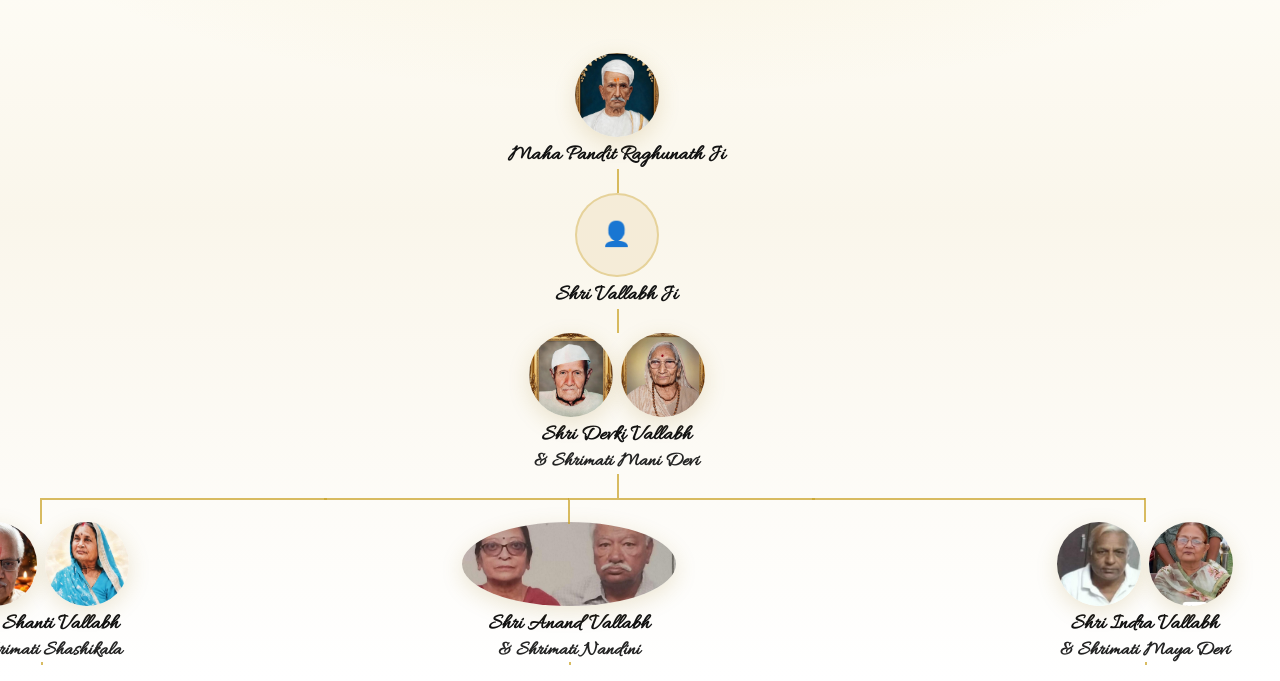
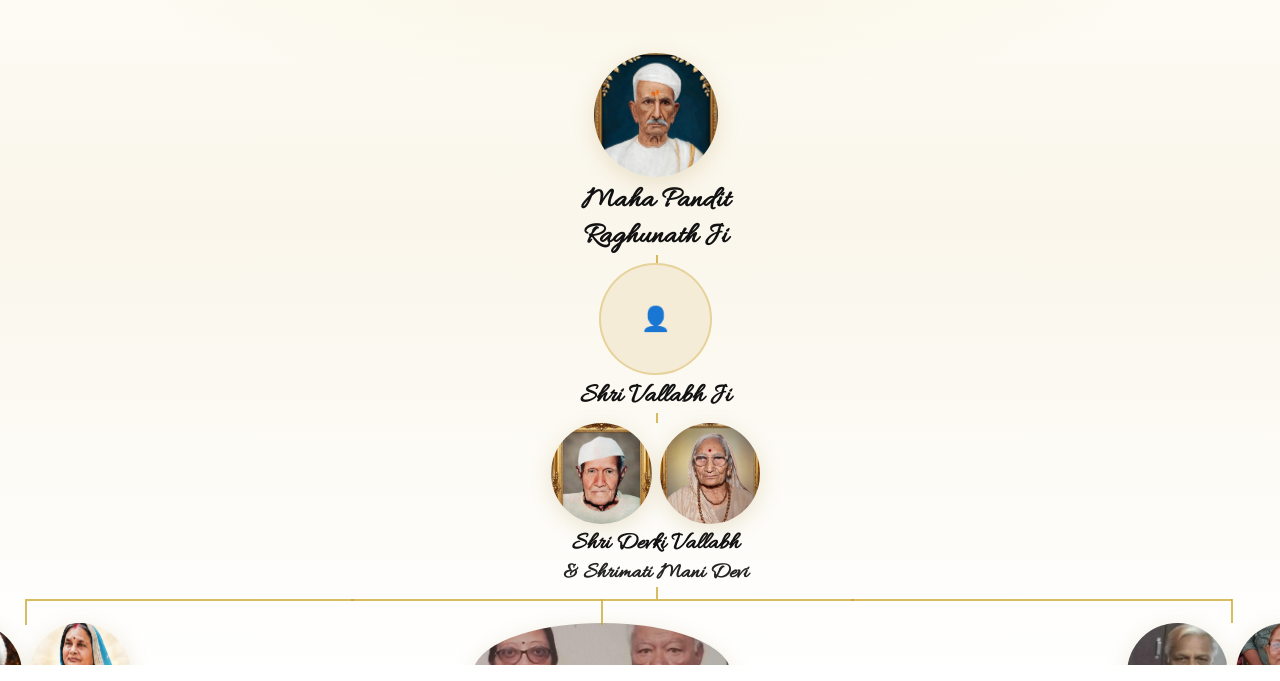
Before and after one commit to ritikdave-9/dwivedi-dave-family-tree, a plain HTML site: page index.html in a window 1280 px wide. Shown: the part 119-800 px from the top of the page. Drawn offline with nearby package versions, Linux system fonts and the light colour scheme.

Commit message:
Enlarge top three ancestor nodes without extra tree height.
Scale root portraits and labels by depth and shorten stems under those levels.

Co-authored-by: Cursor <cursoragent@cursor.com>

```diff
--- a/index.html
+++ b/index.html
@@ -188,6 +188,77 @@
       display: none;
     }
 
+    .tree li[data-depth="0"] {
+      --photo-mul: 1.48;
+      --stem-h: 8px;
+      --label-mul: 1.38;
+    }
+
+    .tree li[data-depth="1"] {
+      --photo-mul: 1.34;
+      --stem-h: 10px;
+      --label-mul: 1.24;
+    }
+
+    .tree li[data-depth="2"] {
+      --photo-mul: 1.2;
+      --stem-h: 12px;
+      --label-mul: 1.12;
+    }
+
+    .tree li[data-depth="0"] .photo-frame:not(.group),
+    .tree li[data-depth="1"] .photo-frame:not(.group),
+    .tree li[data-depth="2"] .photo-frame:not(.group) {
+      width: calc(var(--photo-size) * var(--photo-mul, 1));
+      height: calc(var(--photo-size) * var(--photo-mul, 1));
+    }
+
+    .tree li[data-depth="0"] .photo-frame.group,
+    .tree li[data-depth="1"] .photo-frame.group,
+    .tree li[data-depth="2"] .photo-frame.group {
+      --pair-h: calc(var(--photo-size) * var(--photo-mul, 1));
+      --pair-w: calc(var(--photo-size) * var(--photo-mul, 1) * 2.55);
+    }
+
+    .tree li[data-depth="0"] .label {
+      font-size: clamp(1.45rem, 3.3vw, 1.86rem);
+    }
+
+    .tree li[data-depth="1"] .label {
+      font-size: clamp(1.3rem, 2.95vw, 1.67rem);
+    }
+
+    .tree li[data-depth="2"] .label {
+      font-size: clamp(1.17rem, 2.65vw, 1.51rem);
+    }
+
+    .tree li[data-depth="0"]:not(:only-child),
+    .tree li[data-depth="1"]:not(:only-child),
+    .tree li[data-depth="2"]:not(:only-child) {
+      padding-top: var(--stem-h, 24px);
+    }
+
+    .tree li[data-depth="0"]:not(:only-child)::before,
+    .tree li[data-depth="0"]:not(:only-child)::after,
+    .tree li[data-depth="1"]:not(:only-child)::before,
+    .tree li[data-depth="1"]:not(:only-child)::after,
+    .tree li[data-depth="2"]:not(:only-child)::before,
+    .tree li[data-depth="2"]:not(:only-child)::after {
+      height: var(--stem-h, 24px);
+    }
+
+    .tree li[data-depth="0"] > ul,
+    .tree li[data-depth="1"] > ul,
+    .tree li[data-depth="2"] > ul {
+      padding-top: var(--stem-h, 24px);
+    }
+
+    .tree li[data-depth="0"] > ul::before,
+    .tree li[data-depth="1"] > ul::before,
+    .tree li[data-depth="2"] > ul::before {
+      height: var(--stem-h, 24px);
+    }
+
     .node {
       display: inline-flex;
       flex-direction: column;
@@ -1276,6 +1347,9 @@
 
     function buildNode(node, depth = 0) {
       const li = document.createElement("li");
+      if (depth <= 2) {
+        li.dataset.depth = String(depth);
+      }
       const box = document.createElement("div");
       box.className = "node";
 
```
